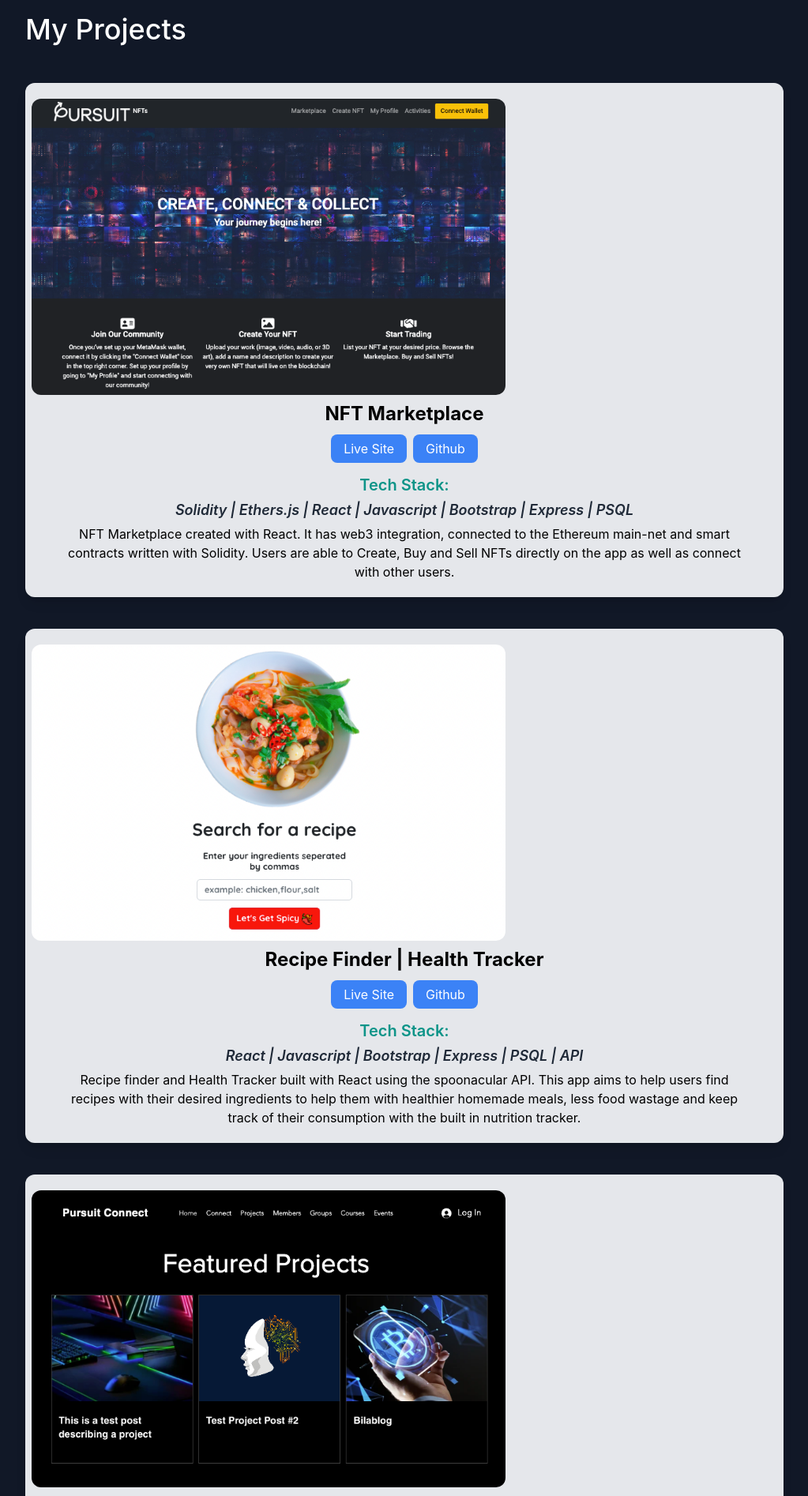
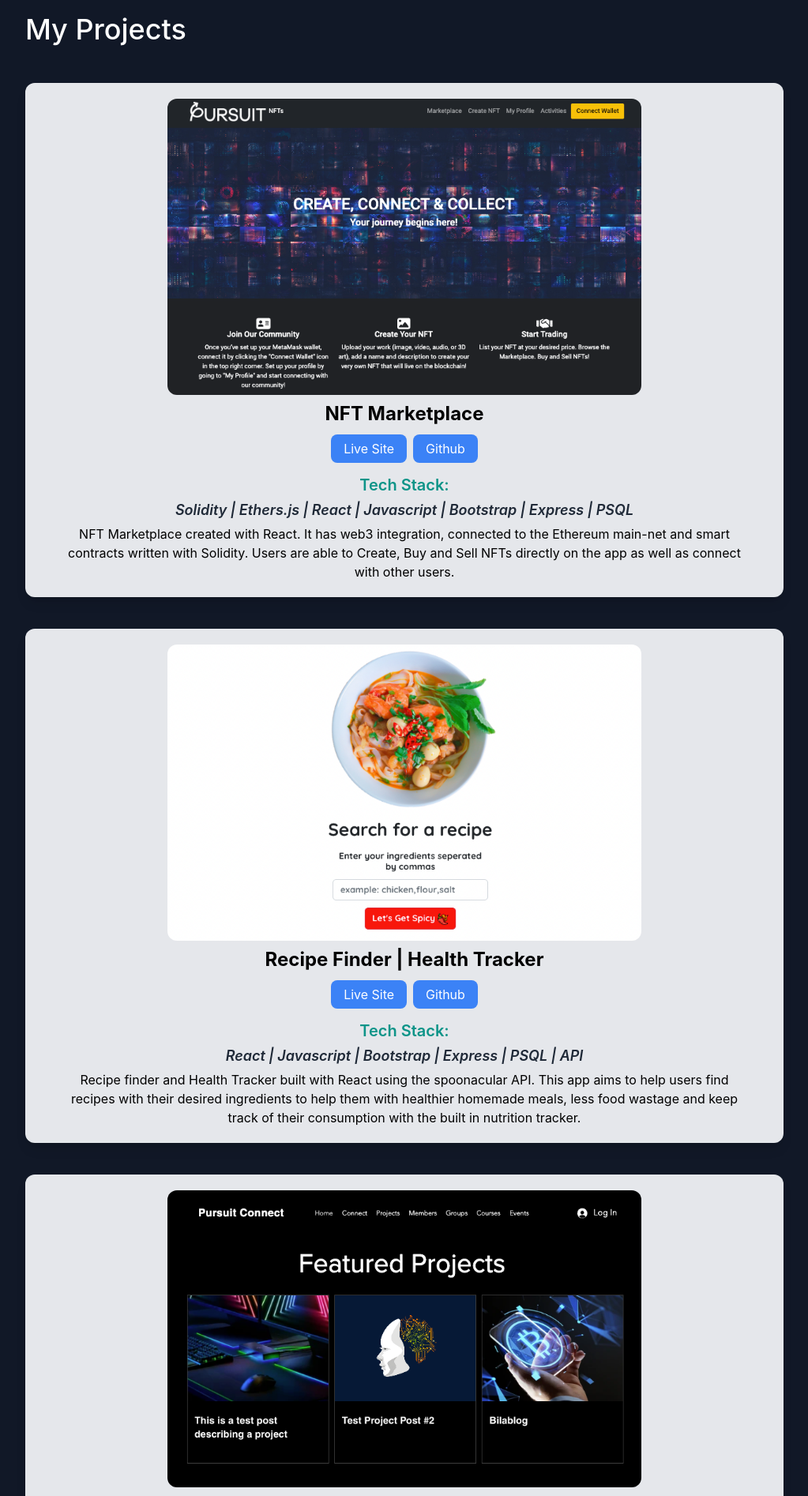
Before and after one commit to masmei/personal_portfolio, a Next.js app: page / in a window 1280 px wide. Shown: the part 1420-3314 px from the top of the page at 79% size, without its empty margins (128-1151 px from the left). Built offline with nearby package versions, Linux system fonts and the light colour scheme.

Commit message:
centered images using div

```diff
--- a/pages/index.js
+++ b/pages/index.js
@@ -114,6 +114,8 @@ export default function Home() {
           </div>
           <div className="2xl:flex gap-10">
             <div className="2xl:max-w-[31%] text-center shadow-lg p-2 rounded-xl my-10 py-5 dark:bg-gray-200">
+              <div className="flex justify-center">
+
               <Image
                 className="rounded-xl"
                 src={nftmarketplace}
@@ -121,6 +123,7 @@ export default function Home() {
                 height={375}
                 alt="nftmarket"
               />
+              </div>
               <h3 className="text-2xl py-2 font-bold">NFT Marketplace</h3>
               <div className="py-2">
                 <a
@@ -157,6 +160,7 @@ export default function Home() {
               </p>
             </div>
             <div className="2xl:max-w-[31%] text-center shadow-lg p-2 rounded-xl my-10 py-5 dark:bg-gray-200">
+            <div className="flex justify-center">
               <Image
                 className="rounded-xl"
                 src={littlepepper}
@@ -164,6 +168,7 @@ export default function Home() {
                 height={375}
                 alt="littlepepper"
               />
+              </div>
               <h3 className="text-2xl  py-2 font-bold">
                 Recipe Finder | Health Tracker
               </h3>
@@ -201,6 +206,7 @@ export default function Home() {
               </p>
             </div>
             <div className="2xl:max-w-[31%] text-center shadow-lg p-2 rounded-xl my-10 py-5 dark:bg-gray-200">
+            <div className="flex justify-center">
               <Image
                 className="rounded-xl"
                 src={pursuitconnect}
@@ -208,6 +214,7 @@ export default function Home() {
                 height={375}
                 alt="pursuitconnect"
               />
+              </div>
               <h3 className="text-2xl  py-2 font-bold">
                 Social Networking App
               </h3>
```
